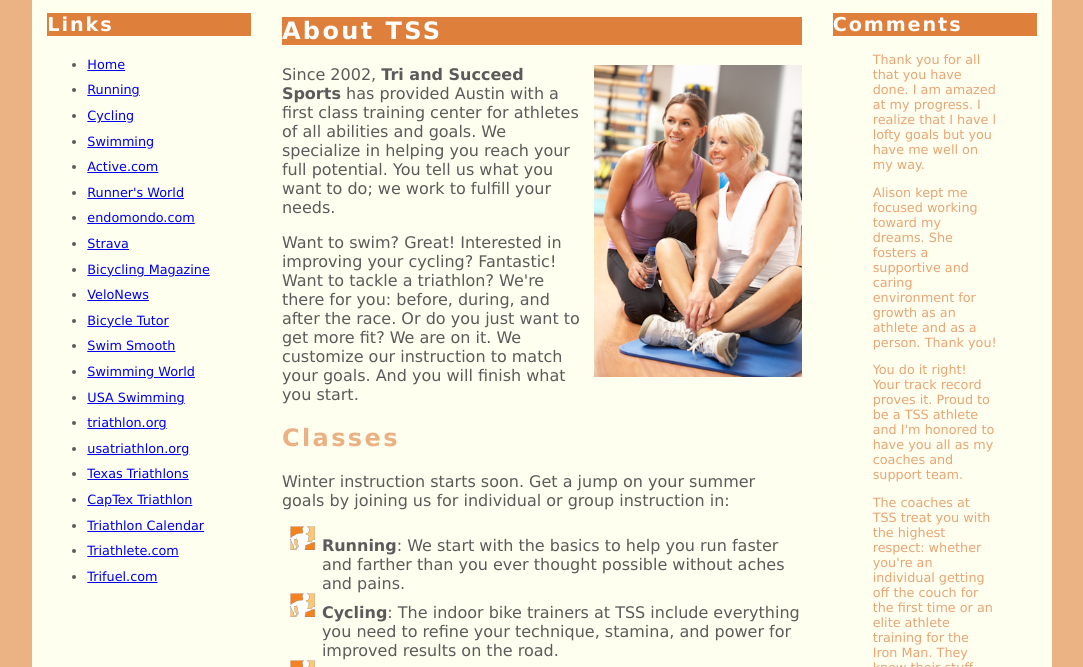
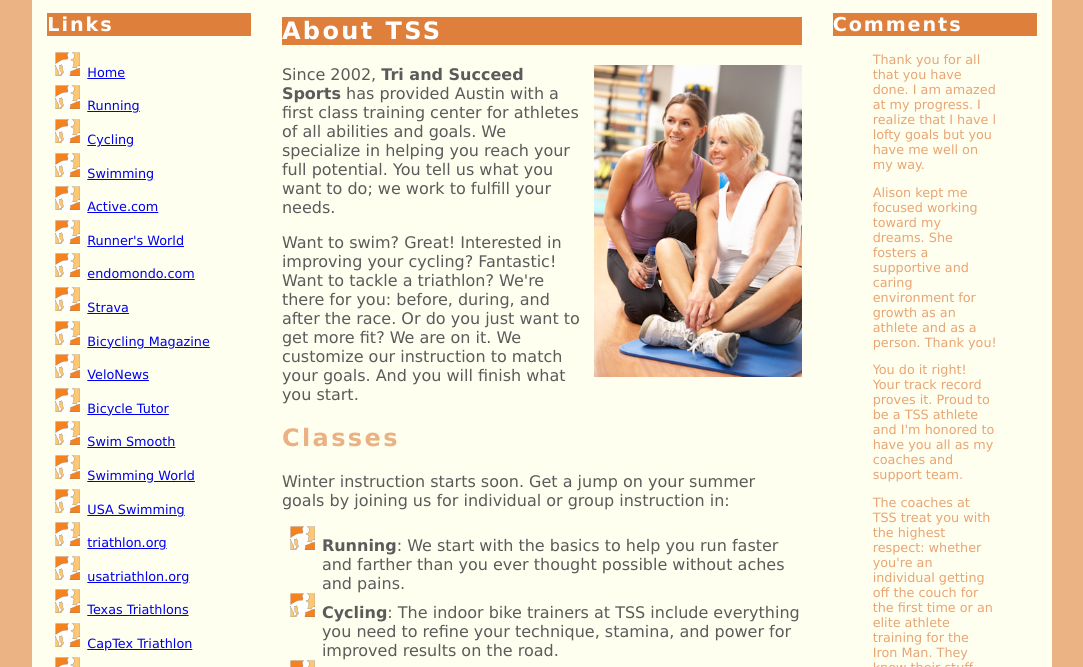
Before and after one commit to Laweens/web-programming-, a plain HTML site: page index.html in a window 1280 px wide. Shown: the part 127-794 px from the top of the page, without its empty margins (98-1181 px from the left). Drawn offline with Linux system fonts and the light colour scheme; a web font is replaced by a local one.

Commit message:
runicon change

```diff
--- a/tss_styles.css
+++ b/tss_styles.css
@@ -76,7 +76,7 @@
 
 
 /* List Styles */
-article#about_tss ul {
+ul {
    list-style-image: url(runicon.png);
 }
 
```
